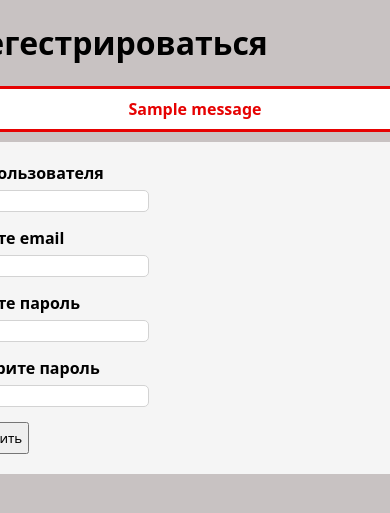
After one commit to Dienly-Bogdan/RuWiki, a Flask app: page /register in a window 390 px wide; the page is wider, and only the part inside the window is pictured. The commit adds this page. Shown: the top 513 px of that part. Run offline with Flask 3, Linux system fonts and the light colour scheme; one stand-in notice (Sample message) is shown.

Commit message:
Доделали адаптивную вёрстку и добавили регистрацию

```diff
--- a/app.py
+++ b/app.py
@@ -5,19 +5,54 @@ from flask import (
     redirect,
     url_for,
     send_from_directory,
-    abort)
+    abort,
+    flash)
 import os
 from article import Article
 from database import Database
 
 
 app = Flask(__name__)
+app.config["SECRET_KEY"] = "dekou"
 Database.create_article_table()
 
 # Создаем по умолчанию папку 'uploads/' для загрузки картинок
 app.config['UPLOAD_FOLDER'] = 'uploads/'
 os.makedirs(app.config['UPLOAD_FOLDER'], exist_ok=True)
 
+
+@app.route("/register", methods=["GET", "POST"])
+def register():
+    if request.method == "GET":
+        return render_template('register.html', error=request.args.get("error"))
+
+
+    user_name = request.form.get("user_name")
+    email = request.form.get("email")
+    password = request.form.get("password")
+    password_reapt = request.form.get("password_reapt")
+
+    if not user_name:
+        flash("Имя пользователя не может быть пустым!")
+        return redirect(request.url)
+
+    if not email:
+        flash("Email не может быть пустым!")
+        return redirect(request.url)
+
+    if not password:
+        flash("Password не может быть пустым!")
+        return redirect(request.url)
+
+    if not password_reapt:
+        flash("Password не может быть пустым!")
+        return redirect(request.url)
+
+    if password != password_reapt:
+        flash("Пароли не совпадают!")
+        return redirect(request.url)
+
+    return redirect(url_for('index'))
 
 @app.route("/favicon.ico")
 def favicon():
--- a/static/css/style.css
+++ b/static/css/style.css
@@ -152,7 +152,8 @@ body {
 }
 
 .create_article_form input[type="text"],
-.create_article_form input[type="file"] {
+.create_article_form input[type="file"],
+.create_article_form input[type="password"] {
     border: 1px lightgray solid;
     border-radius: 5px;
     font-family: system-ui, -apple-system, BlinkMacSystemFont, 'Segoe UI', Roboto, Oxygen, Ubuntu, Cantarell, 'Open Sans', 'Helvetica Neue', sans-serif
@@ -188,6 +189,7 @@ body {
     display: flex;
     justify-content: flex-end;
     align-items: center;
+    min-width: 320px;
 }
 
 .create_btn {
--- /dev/null
+++ b/templates/register.html
@@ -0,0 +1,45 @@
+<!DOCTYPE html>
+<html lang="en">
+<head>
+    <meta charset="UTF-8">
+    <meta name="viewport" content="width=device-width, initial-scale=1.0">
+    <title>Регистрация</title>
+    <link rel="stylesheet" href="{{ url_for('static', filename='css/style.css') }}">
+</head>
+<body>
+    <div class="main">
+        <h1>Зарегестрироваться</h1>
+
+        {%for message in get_flashed_messages() %}
+        <div class="error_message">{{ message }}</div>
+        {% endfor %}
+
+        <form action="" method="POST" class="create_article_form">
+
+            <div class="form_group">
+                <label for="user_name">Имя Пользователя</label>
+                <input type="text" id="user_name" name="user_name" required>
+            </div>
+
+
+            <div class="form_group">
+                <label for="email">Введите email</label>
+                <input type="text" id="email" name="email" required>
+            </div>
+
+            <div class="form_group">
+                <label for="password">Введите пароль</label>
+                <input type="password" id="password" name="password" required>
+            </div>
+
+            <div class="form_group">
+                <label for="password">Повторите пароль</label>
+                <input type="password" id="password_reapt" name="password_reapt" required>
+            </div>
+
+
+            <button type="submit">Сохранить</button>
+        </form>
+    </div>
+</body>
+</html>
```
Also changed, not shown: static/css/article_table.css (+13 -9 lines).
